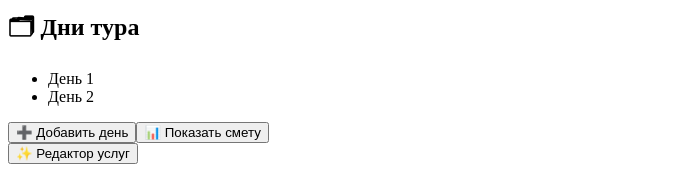
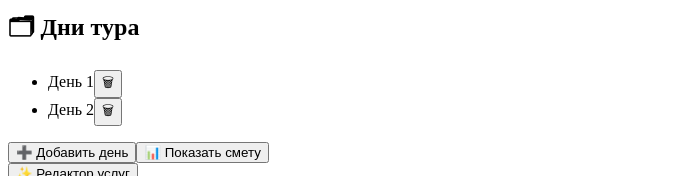
Before and after one commit to PolyaYaskina/tourCalculator, a React (Vite) app in the folder yg_tour_builder/frontend/: page / in a window 1280 px wide. Both pictures are taken after a click on the button "➕ Добавить день". Shown: the part 154-330 px from the top of the page, without its empty margins (0-682 px from the left). Built offline with nearby package versions, Linux system fonts and the light colour scheme; no server answers.

Commit message:
delete day

```diff
--- a/yg_tour_builder/frontend/src/App.jsx
+++ b/yg_tour_builder/frontend/src/App.jsx
@@ -1,4 +1,4 @@
-import { useState, useEffect, useMemo } from "react";
+import { useState, useEffect, useMemo, useCallback } from "react";
 import TourLayout from "./components/layouts/TourLayout";
 import DayWorkspace from "./components/DayWorkspace";
 import EstimateTable from "./components/EstimateTable";
@@ -7,11 +7,10 @@ import { useEstimate } from "./hooks/useEstimate";
 import { useTourDraft } from "./hooks/useTourDraft";
 import { buildPayload } from "./utils/payload";
 
-// 🧱 Шаблон дня
 const initialDay = () => ({ description: "", services: ["#трансфер"] });
 
 export default function App() {
-  const { services, isLoading } = useServices();
+  const { services } = useServices();
   const [days, setDays] = useState([{ ...initialDay() }]);
   const [selectedDayIndex, setSelectedDayIndex] = useState(0);
   const [showEstimate, setShowEstimate] = useState(false);
@@ -24,7 +23,12 @@ export default function App() {
   const [result, setResult] = useState("");
   const [scenarioChosen, setScenarioChosen] = useState(false);
 
-  const selectedDay = days[selectedDayIndex];
+  const selectedDay = useMemo(
+      () => days[selectedDayIndex] ?? null,
+      [days, selectedDayIndex]
+  );
+  console.log("Selected index:", selectedDayIndex);
+  console.log("Selected day:", selectedDay);
   useTourDraft({
     days,
     numPeople,
@@ -41,6 +45,7 @@ export default function App() {
     setRegion,
     setScenarioChosen,
   });
+
   const season = useMemo(() => {
     if (!startDate) return "winter";
     const m = new Date(startDate).getMonth() + 1;
@@ -53,18 +58,38 @@ export default function App() {
     if (startDate && numPeople > 0) setScenarioChosen(true);
   }, [startDate, numPeople]);
 
-  const updateSelectedDay = (newDay) => {
-    const updated = [...days];
-    updated[selectedDayIndex] = newDay;
-    setDays(updated);
-  };
+  const updateDay = useCallback((modifier) => {
+    const copy = [...days];
+    copy[selectedDayIndex] = { ...copy[selectedDayIndex], ...modifier };
+    setDays(copy);
+  }, [days, selectedDayIndex]);
 
-  const updateDay = (modifier) => {
-  const updated = { ...selectedDay, ...modifier };
-  const copy = [...days];
-  copy[selectedDayIndex] = updated;
-  setDays(copy);
-  };
+  const handleAddDay = useCallback(() => {
+    setDays([...days, initialDay()]);
+    setSelectedDayIndex(days.length);
+    setShowEstimate(false);
+  }, [days]);
+
+const handleRemoveDay = useCallback((index) => {
+  if (days.length === 1) return; // Нельзя удалить последний день
+
+  const updatedDays = days.filter((_, i) => i !== index);
+  setDays(updatedDays);
+
+  // Корректируем индекс выбранного дня
+  setSelectedDayIndex((prevIndex) => {
+    if (prevIndex === index) {
+      return Math.max(0, index - 1); // если удалён активный — сместить влево
+    }
+    if (prevIndex > index) {
+      return prevIndex - 1; // если правее — сдвинуть
+    }
+    return prevIndex; // если левее — не трогаем
+  });
+}, [days]);
+
+
+
   const handleChooseTemplate = async () => {
     try {
       const res = await fetch(`${import.meta.env.VITE_API_URL}/template`);
@@ -137,39 +162,14 @@ export default function App() {
       <header className="bg-white border-b px-6 py-4">
         <h1 className="text-2xl font-bold mb-2">🛠️ Конструктор тура</h1>
         <div className="grid grid-cols-1 sm:grid-cols-2 md:grid-cols-4 gap-4">
-          <input
-            className="border p-2 rounded"
-            placeholder="Название тура"
-            value={title}
-            onChange={(e) => setTitle(e.target.value)}
-          />
-          <input
-            type="date"
-            className="border p-2 rounded"
-            value={startDate}
-            onChange={(e) => setStartDate(e.target.value)}
-          />
-          <input
-            type="date"
-            className="border p-2 rounded"
-            value={endDate}
-            onChange={(e) => setEndDate(e.target.value)}
-          />
-          <input
-            type="number"
-            min={1}
-            className="border p-2 rounded"
-            value={numPeople}
-            onChange={(e) => setNumPeople(Number(e.target.value))}
-          />
+          <input className="border p-2 rounded" placeholder="Название тура" value={title} onChange={(e) => setTitle(e.target.value)} />
+          <input type="date" className="border p-2 rounded" value={startDate} onChange={(e) => setStartDate(e.target.value)} />
+          <input type="date" className="border p-2 rounded" value={endDate} onChange={(e) => setEndDate(e.target.value)} />
+          <input type="number" min={1} className="border p-2 rounded" value={numPeople} onChange={(e) => setNumPeople(Number(e.target.value))} />
         </div>
         <div className="mt-2 text-sm text-gray-600">
           Сезон: <strong>{season === "winter" ? "зима" : "лето"}</strong>, Регион:
-          <select
-            className="ml-2 border p-1 rounded text-sm"
-            value={region}
-            onChange={(e) => setRegion(e.target.value)}
-          >
+          <select className="ml-2 border p-1 rounded text-sm" value={region} onChange={(e) => setRegion(e.target.value)}>
             <option value="baikal">Байкал</option>
             <option value="mongolia" disabled>Монголия (скоро)</option>
             <option value="kyrgyzstan" disabled>Киргизия (скоро)</option>
@@ -179,18 +179,10 @@ export default function App() {
       </header>
 
       <div className="flex gap-4 px-6 py-3 bg-gray-50 border-b">
-        <button onClick={handleChooseTemplate} className="bg-gray-200 px-4 py-2 rounded hover:bg-gray-300">
-          🧭 Стандартный тур
-        </button>
-        <button onClick={handleChooseEmpty} className="bg-gray-200 px-4 py-2 rounded hover:bg-gray-300">
-          📄 Пустой тур
-        </button>
-        <button onClick={() => addToAllDays("гид")} className="bg-gray-100 px-3 py-1 rounded">
-          ➕ Гид
-        </button>
-        <button onClick={() => addToAllDays("нацпарк")} className="bg-gray-100 px-3 py-1 rounded">
-          ➕ Нацпарк
-        </button>
+        <button onClick={handleChooseTemplate} className="bg-gray-200 px-4 py-2 rounded hover:bg-gray-300">🧭 Стандартный тур</button>
+        <button onClick={handleChooseEmpty} className="bg-gray-200 px-4 py-2 rounded hover:bg-gray-300">📄 Пустой тур</button>
+        <button onClick={() => addToAllDays("гид")} className="bg-gray-100 px-3 py-1 rounded">➕ Гид</button>
+        <button onClick={() => addToAllDays("нацпарк")} className="bg-gray-100 px-3 py-1 rounded">➕ Нацпарк</button>
       </div>
 
       <div className="flex-1 overflow-auto min-h-0">
@@ -198,14 +190,12 @@ export default function App() {
           days={days}
           selectedDayIndex={selectedDayIndex}
            onSelectDay={(i) => {
+            console.log("CLICKED DAY", i); // 👈 сюда
             setSelectedDayIndex(i);
             setShowEstimate(false);
           }}
-          onAddDay={() => {
-            setDays([...days, initialDay()]);
-            setSelectedDayIndex(days.length);
-            setShowEstimate(false);
-          }}
+          onAddDay={handleAddDay}
+          onRemoveDay={handleRemoveDay}
           onShowEstimate={() => setShowEstimate(true)}
           onOpenServiceEditor={() => setRightPanelOpen(true)}
           rightPanelOpen={rightPanelOpen}
@@ -213,7 +203,7 @@ export default function App() {
         >
           {showEstimate ? (
               <EstimateTable detail={detail} total={total} />
-          ) : (
+            ) : selectedDay ? (
               <DayWorkspace
                 day={selectedDay}
                 services={services}
@@ -232,8 +222,10 @@ export default function App() {
                   });
                 }}
               />
+            ) : (
+              <div className="p-6 text-gray-500">Выберите день</div>
+            )}
 
-          )}
         </TourLayout>
       </div>
 
@@ -245,22 +237,13 @@ export default function App() {
       )}
 
       <div className="flex gap-4 p-6 border-t bg-white">
-        <button
-          className="bg-green-600 text-white px-4 py-2 rounded hover:bg-green-700"
-          onClick={handleGenerate}
-        >
+        <button className="bg-green-600 text-white px-4 py-2 rounded hover:bg-green-700" onClick={handleGenerate}>
           📥 Сгенерировать Markdown и смету
         </button>
-        <button
-          className="bg-blue-600 text-white px-4 py-2 rounded hover:bg-blue-700"
-          onClick={() => handleDownload("excel")}
-        >
+        <button className="bg-blue-600 text-white px-4 py-2 rounded hover:bg-blue-700" onClick={() => handleDownload("excel")}>
           💾 Скачать смету (Excel)
         </button>
-        <button
-          className="bg-blue-600 text-white px-4 py-2 rounded hover:bg-blue-700"
-          onClick={() => handleDownload("word")}
-        >
+        <button className="bg-blue-600 text-white px-4 py-2 rounded hover:bg-blue-700" onClick={() => handleDownload("word")}>
           💾 Скачать маршрут (Word)
         </button>
       </div>
--- a/yg_tour_builder/frontend/src/components/DayTree.jsx
+++ b/yg_tour_builder/frontend/src/components/DayTree.jsx
@@ -1,16 +1,41 @@
-export default function DayTree({ days, selected, onSelect, onAddDay, onShowEstimate }) {
+export default function DayTree({
+  days,
+  selected,
+  onSelect,
+  onAddDay,
+  onRemoveDay,
+  onShowEstimate
+}) {
+
+     console.log("render DayTree", selected);
   return (
+
     <div className="space-y-2">
       <h2 className="text-lg font-semibold mb-2">🗂 Дни тура</h2>
       <ul className="space-y-1">
         {days.map((_, i) => (
           <li
-            key={i}
-            className={`cursor-pointer px-3 py-2 rounded text-sm ${i === selected ? "bg-blue-600 text-white" : "hover:bg-gray-200"}`}
-            onClick={() => onSelect(i)}
-          >
-            День {i + 1}
-          </li>
+              key={i}
+              onClick={() => onSelect(i)} // ← теперь на весь <li>
+              className={`group flex items-center justify-between cursor-pointer px-3 py-2 rounded text-sm ${
+                i === selected ? "bg-blue-600 text-white" : "hover:bg-gray-200"
+              }`}
+            >
+              <span>День {i + 1}</span>
+              {days.length > 1 && (
+                <button
+                  onClick={(e) => {
+                    e.stopPropagation(); // предотвращаем "выбор" при удалении
+                    onRemoveDay(i);
+                  }}
+                  className="text-red-500 hover:text-red-700 ml-2 opacity-0 group-hover:opacity-100 transition-opacity"
+                  title="Удалить день"
+                >
+                  🗑
+                </button>
+              )}
+            </li>
+
         ))}
       </ul>
 
--- a/yg_tour_builder/frontend/src/components/layouts/TourLayout.jsx
+++ b/yg_tour_builder/frontend/src/components/layouts/TourLayout.jsx
@@ -10,6 +10,7 @@ export default function TourLayout({
   onAddDay,
   onShowEstimate,
   onOpenServiceEditor,
+  onRemoveDay,
   rightPanelOpen,         // 🧩 Добавить это
   closeRightPanel
 }) {
@@ -23,6 +24,7 @@ export default function TourLayout({
           onSelect={onSelectDay}
           onAddDay={onAddDay}
           onShowEstimate={onShowEstimate}
+          onRemoveDay={onRemoveDay}
         />
       </aside>
 
```
Lines whose indentation alone changed are shown as unchanged.
